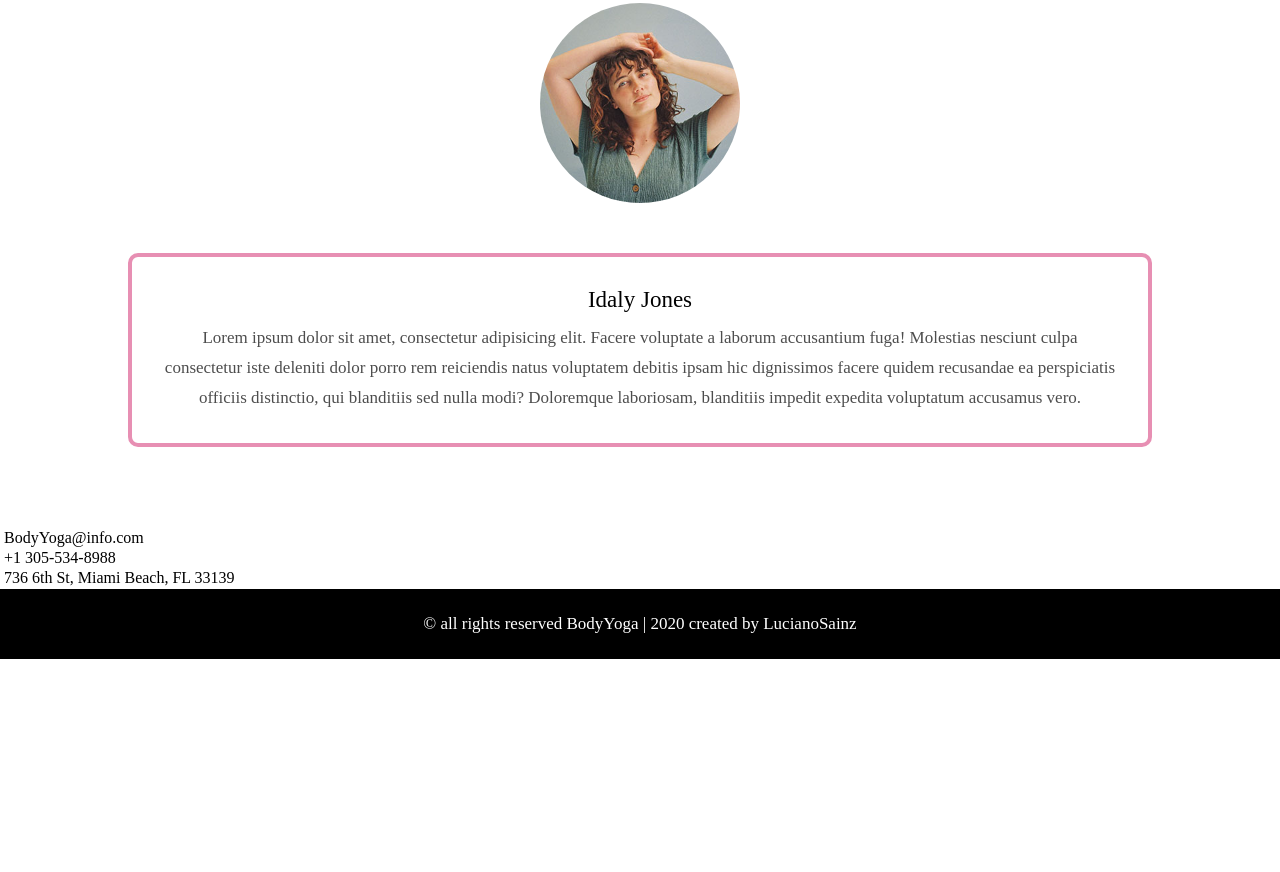
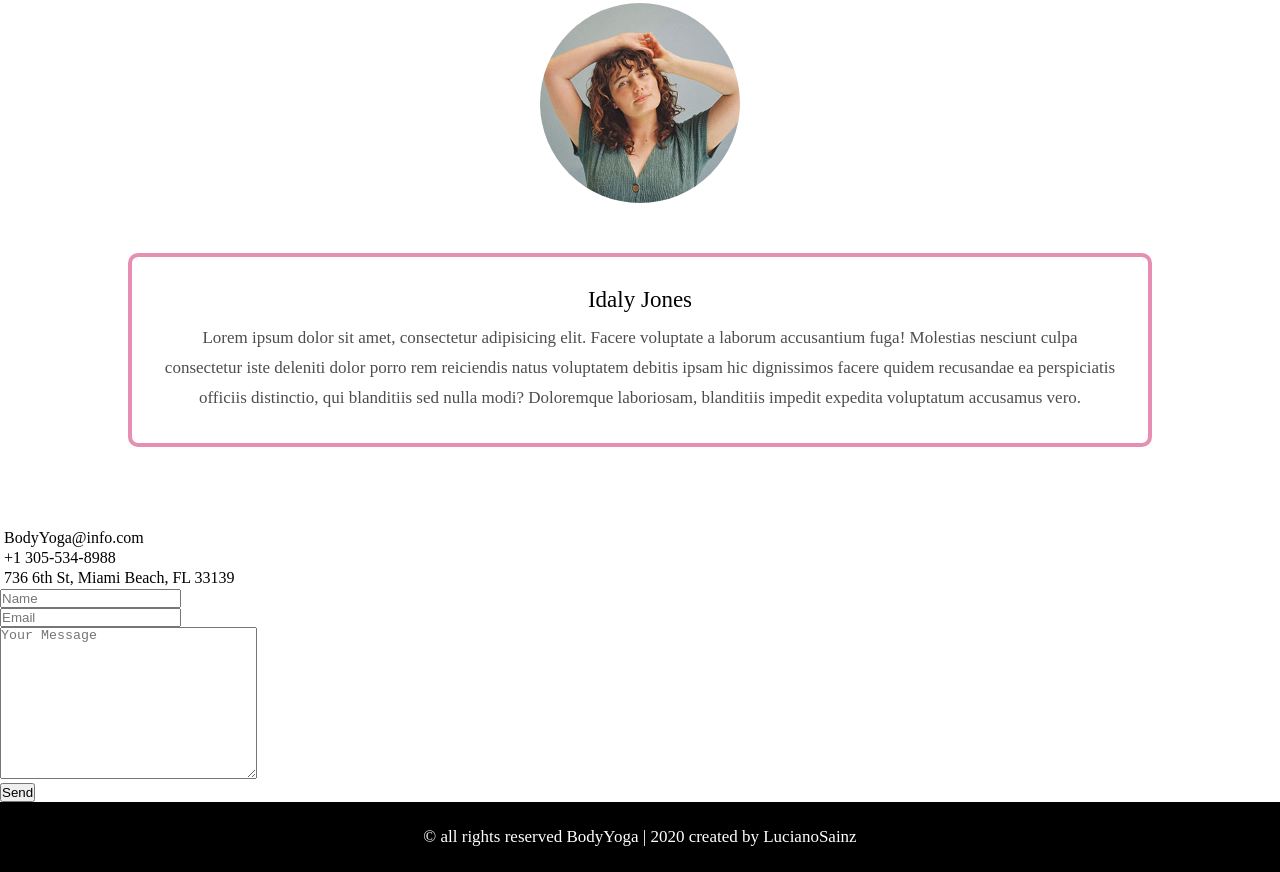
Before and after one commit to LucianoSainz/BodyYoga, a plain HTML site: page index.html in a window 1280 px wide. Shown: the part 2939-3811 px from the top of the page. Before the commit the page ends 3598 px from the top, so only its background shows below. Drawn offline with Linux system fonts and the light colour scheme.

Commit message:
finished html form

```diff
--- a/index.html
+++ b/index.html
@@ -91,8 +91,25 @@
                         </tr>
                     </table>
                 </div>
+                <div class="contact-form-container">
+                    <form action="#" class="contact-form">
+                        <div class="contact-input-container">
+                            <input type="text" class="input" placeholder="Name">
+                        </div>
 
-
+                        <div class="contact-form-container">
+                            <form action="#" class="contact-form">
+                                <div class="contact-input-container">
+                                    <input type="email" class="input" placeholder="Email">
+                                </div>
+                                <div class="contact-input-container">
+                                    <textarea class="msg-input" cols="30" rows="10" placeholder="Your Message"></textarea>
+                                </div>
+                            <div class="contact-input-container">
+                                <input type="submit" class="input" value="Send">
+                            </div>
+                    </form>
+                </div>
             </div>
 
     </main>
```
